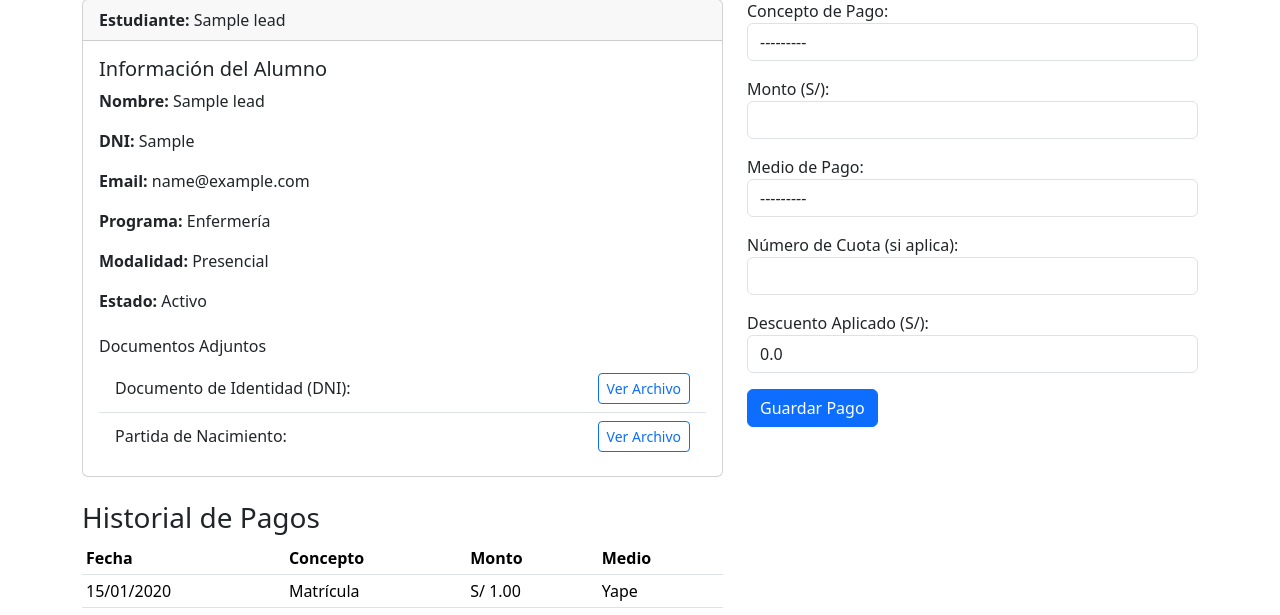
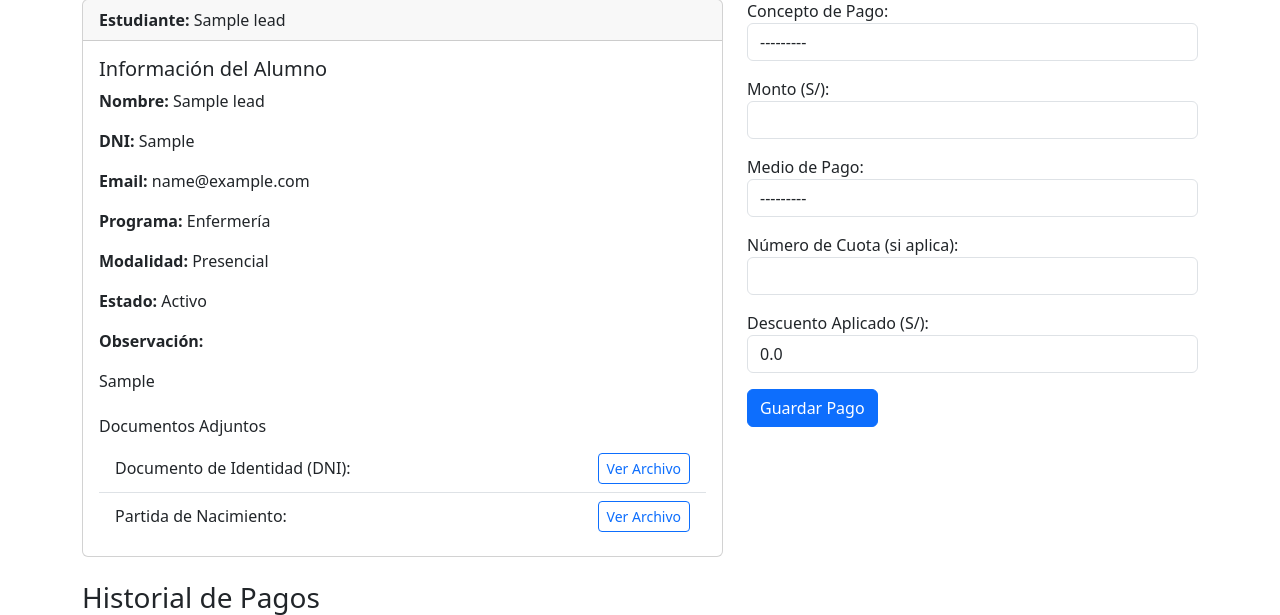
Before and after one commit to JOSEDOWSKI/crm_idema, a Django app: page /gestion/matriculas/1/ in a window 1280 px wide. Shown: the part 127-742 px from the top of the page. Run offline with Django 5.2, Linux system fonts and the light colour scheme; a user stored in the database is signed in; data comes from the database, SQL or seed files in the repository; tables that the repository leaves empty hold one stand-in row (values such as "Sample post").

Commit message:
Fix: Mostrar observaciones en detalle de matrícula - Rama Dev

```diff
--- a/gestion/templates/gestion/detalle_matricula.html
+++ b/gestion/templates/gestion/detalle_matricula.html
@@ -18,6 +18,9 @@
                 <p><strong>Programa:</strong> {{ matricula.id_programa.nombre_programa }}</p>
                 <p><strong>Modalidad:</strong> {{ matricula.id_modalidad.nombre_modalidad }}</p>
                 <p><strong>Estado:</strong> {{ matricula.get_estado_display }}</p>
+                {% if matricula.observacion %}
+                <p><strong>Observación:</strong> {{ matricula.observacion|linebreaks }}</p>
+                {% endif %}
 
                 <h6 class="mt-4">Documentos Adjuntos</h6>
                 <ul class="list-group list-group-flush">
```
